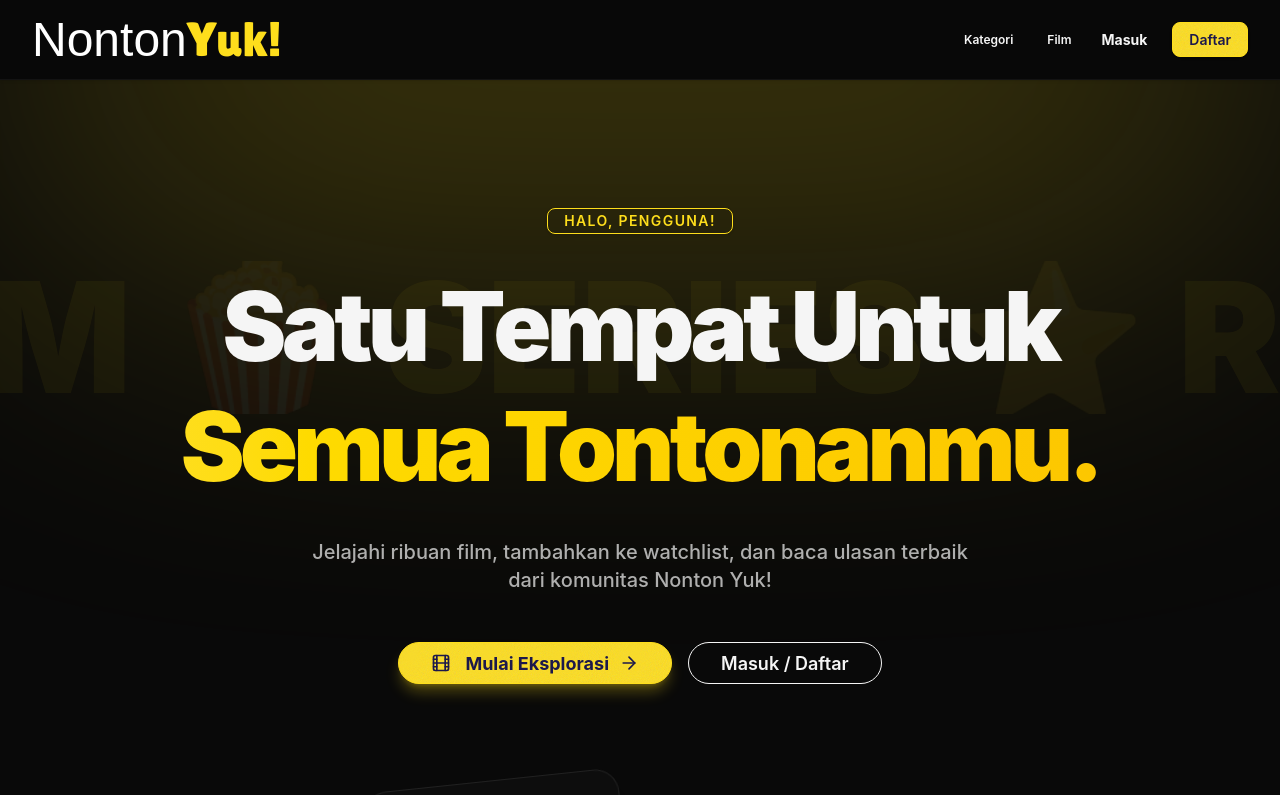
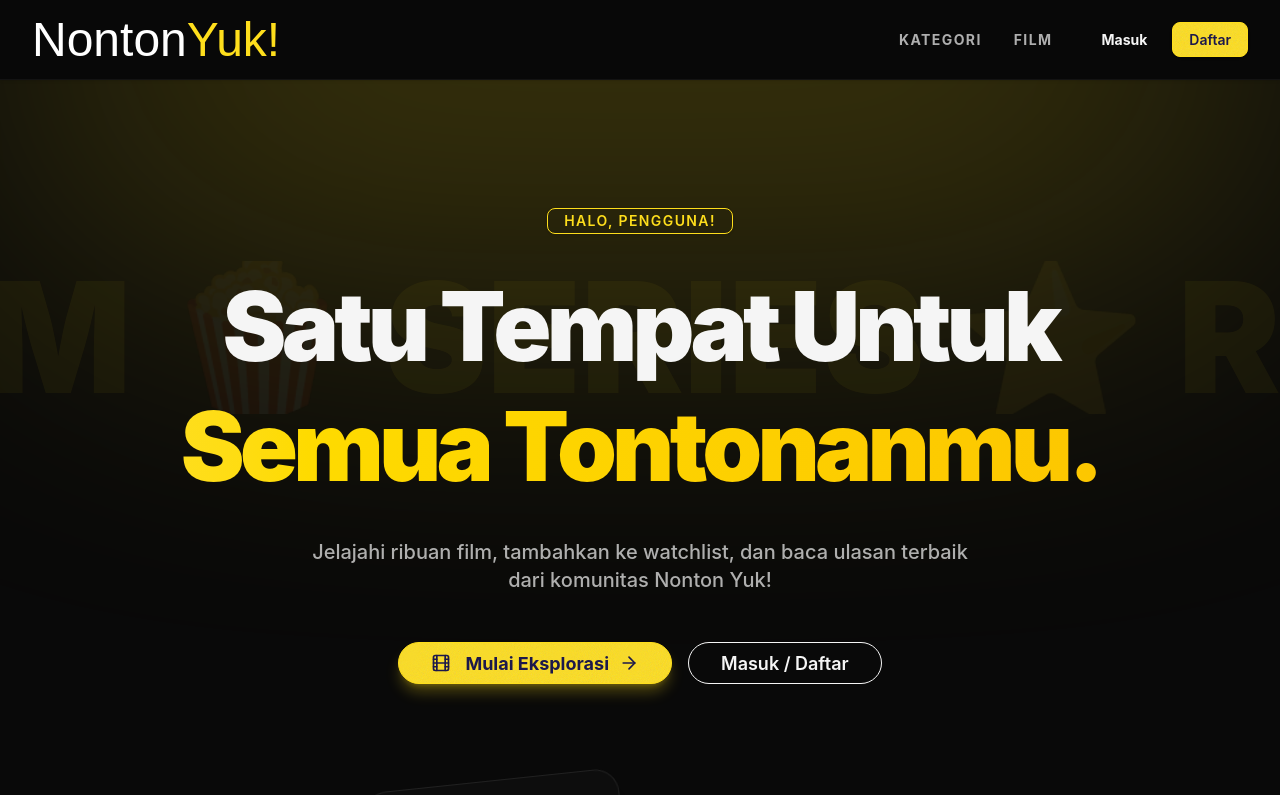
Before and after one commit to eruiui23/nonton-yuk, a Next.js app: page / in a window 1280 px wide. Shown: the top 795 px of the page. Built offline with nearby package versions, Linux system fonts and the light colour scheme; no server answers; a web font is replaced by a local one.

Commit message:
style: navbar

```diff
--- a/src/app/layout.tsx
+++ b/src/app/layout.tsx
@@ -15,12 +15,12 @@ const geistMono = Geist_Mono({
 
 export const metadata: Metadata = {
   title: {
-    template: '%s | Nonton Yuk', // %s akan diganti dengan judul halaman spesifik
-    default: 'Nonton Yuk - Jelajahi Dunia Film', // Judul default kalau di home
+    template: '%s | Nonton Yuk',
+    default: 'Nonton Yuk - Jelajahi Dunia Film',
   },
   description: 'Platform manajemen, katalog, dan ulasan film terbaik untukmu.',
   icons: {
-    icon: '/favicon.ico', // Bonus: Bikin icon tab browser jadi emoji clapperboard!
+    icon: '/favicon.ico',
   }
 };
 
--- a/src/app/users/[id]/UserHeader.tsx
+++ b/src/app/users/[id]/UserHeader.tsx
@@ -8,9 +8,9 @@ export default function UserHeader({ displayName, username, bio }: UserHeaderPro
   return (
     <div className="card bg-base-100 shadow-xl border border-base-200 mb-8">
       <div className="card-body flex-col md:flex-row items-center gap-6">
-        <div className="avatar placeholder">
-          <div className="bg-secondary text-secondary-content rounded-full w-24 ring ring-secondary ring-offset-base-100 ring-offset-2">
-            <span className="text-3xl font-bold uppercase">{displayName.charAt(0)}</span>
+        <div className="avatar avatar-placeholder">
+          <div className="bg-primary text-secondary-content rounded-full w-24 ">
+            <span className="text-5xl font-bold uppercase">{displayName.charAt(0)}</span>
           </div>
         </div>
         <div className="text-center md:text-left">
--- a/src/components/Navbar.tsx
+++ b/src/components/Navbar.tsx
@@ -34,16 +34,18 @@ export default function Navbar() {
       <div className="flex-1 gap-4">
         <Link href="/" className=" items-center gap-2 text-2xl font-extrabold tracking-tight text-primary">
           {/* <span className="inline-block rounded-xl bg-primary/15 px-3 py-1 text-base-content"></span> */}
-          <span className="font-bitcount font-normal tracking-normal text-5xl text-white">Nonton<span className="text-primary font-lilita font-light ">Yuk!</span></span>
+          <span className="font-bitcount font-normal tracking-normal text-5xl text-white">Nonton<span className="text-primary">Yuk!</span></span>
           {/* <p className='m-auto text-xs text-white uppercase font-mplus font-bold tracking-widest -mt-1'>yuk hayuk...</p> */}
         </Link>
       </div>
-      <div className="hidden md:flex gap-2">
-        <Link href="/genres" className="btn btn-ghost btn-sm">
+      <div className="hidden md:flex items-center gap-8 ml-8 mr-8">
+        <Link href="/genres" className="font-bold text-sm tracking-widest uppercase text-base-content/70 hover:text-primary transition-colors duration-300 relative group">
           Kategori
+          <span className="absolute -bottom-1 left-0 w-0 h-0.5 bg-primary transition-all duration-300 group-hover:w-full"></span>
         </Link>
-        <Link href="/movies" className="btn btn-ghost btn-sm">
+        <Link href="/movies" className="font-bold text-sm tracking-widest uppercase text-base-content/70 hover:text-primary transition-colors duration-300 relative group">
           Film
+          <span className="absolute -bottom-1 left-0 w-0 h-0.5 bg-primary transition-all duration-300 group-hover:w-full"></span>
         </Link>
       </div>
       <div className="flex-none gap-2">
@@ -57,7 +59,7 @@ export default function Navbar() {
           // SKENARIO B: User (Sudah Login)
           <div className="dropdown dropdown-end">
             <div tabIndex={0} role="button" className="btn btn-ghost btn-circle avatar avatar-placeholder">
-              <div className="bg-primary text-primary-content w-10 rounded-full">
+              <div className="bg-primary text-primary-content w-24 rounded-full">
                 <span className="text-xl">
                   {user?.display_name?.charAt(0) || 'U'}
                 </span>
```
